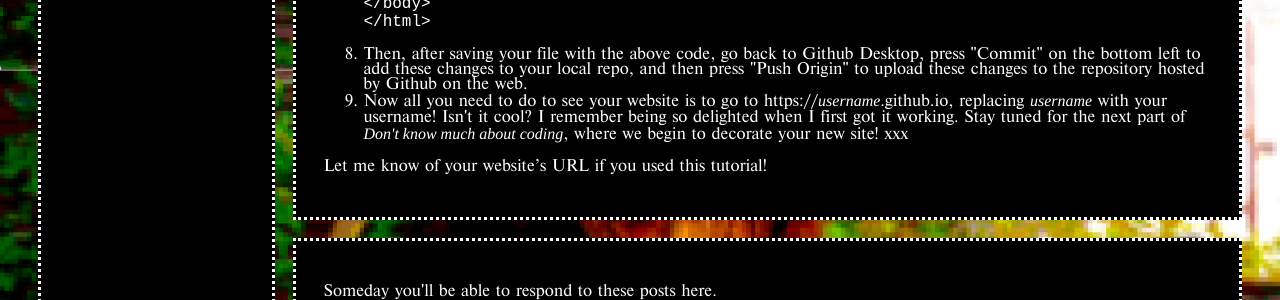
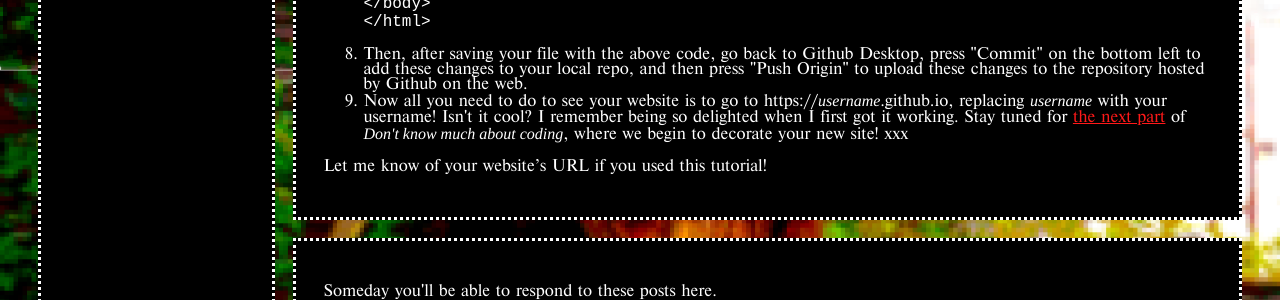
Before and after one commit to w1k5/w1k5.blog, a Jekyll site: the page built from _posts/CODING HOW-TO/2020-03-20-coding-a-site-i.markdown, in a window 1280 px wide. Shown: the part 778-1078 px from the top of the page. Built offline with Jekyll 4.4.1, drawn with Linux system fonts in a browser that asks for light colours; comment, search, counter and statistics services are not loaded; part of the change alters nothing that is shown.

```diff
--- a/_posts/CODING HOW-TO/2020-03-20-coding-a-site-i.markdown
+++ b/_posts/CODING HOW-TO/2020-03-20-coding-a-site-i.markdown
@@ -25,6 +25,6 @@ This is a basic introduction to creating a website using Github pages (which is
 &lt;/html&gt;
 </code></pre></li>
 <li>Then, after saving your file with the above code, go back to Github Desktop, press "Commit" on the bottom left to add these changes to your local repo, and then press "Push Origin" to upload these changes to the repository hosted by Github on the web.</li>
-<li>Now all you need to do to see your website is to go to https://<i>username</i>.github.io, replacing <i>username</i> with your username! Isn't it cool? I remember being so delighted when I first got it working. Stay tuned for the next part of <em>Don't know much about coding</em>, where we begin to decorate your new site! xxx</li></ol>
+<li>Now all you need to do to see your website is to go to https://<i>username</i>.github.io, replacing <i>username</i> with your username! Isn't it cool? I remember being so delighted when I first got it working. Stay tuned for <a href="https://wiks.wiki/self-care/2020/03/20/coding-a-site-i.html">the next part</a> of <em>Don't know much about coding</em>, where we begin to decorate your new site! xxx</li></ol>
 
 Let me know of your website's URL if you used this tutorial!
```
